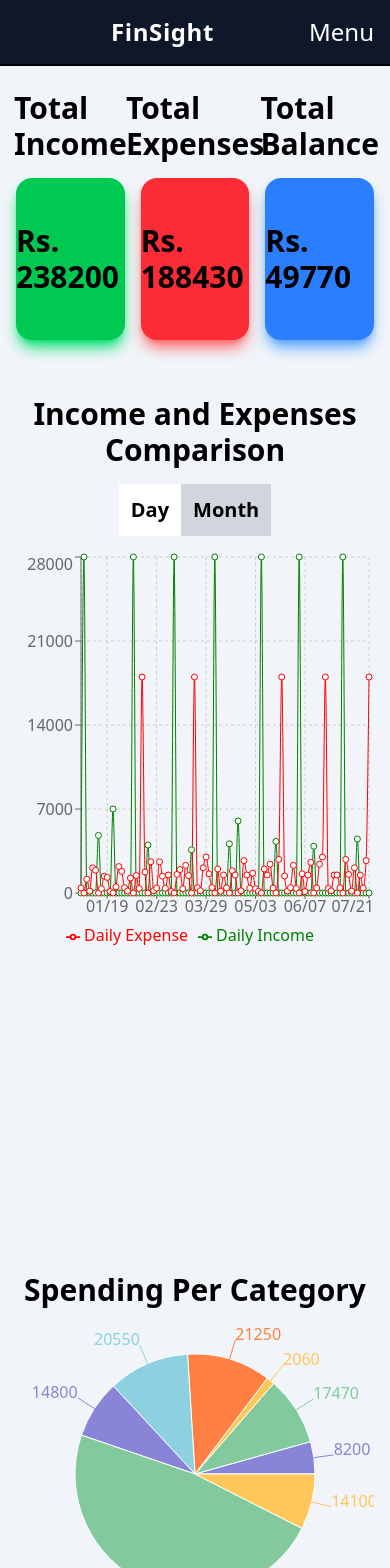
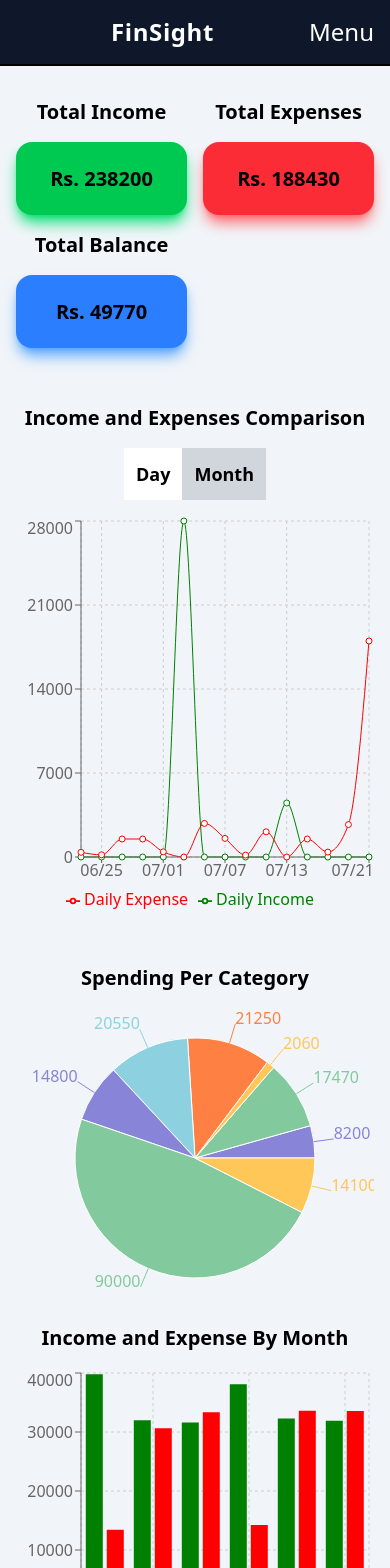
Before and after one commit to Amrit126/Finance-Dashboard, a React (Vite) app: page / in a window 390 px wide. Shown: the top 1568 px of the page. Built offline with nearby package versions, Linux system fonts and the light colour scheme.

Commit message:
Making home page responsive

```diff
--- a/src/components/Header.jsx
+++ b/src/components/Header.jsx
@@ -27,7 +27,7 @@ export function Header() {
                 </div>
             </div >
             <div className={`${showMenu ? 'translate-y-0' : '-translate-y-full'}
-            flex justify-between md:hidden text-lg md:text-2xl px-4 py-2 transition-all duration-300 absolute bg-white w-full
+            flex justify-between md:hidden text-lg md:text-xl lg:text-2xl px-4 py-2 transition-all duration-300 absolute bg-white w-full
             border-black border-b`}>
                 <LinkElements />
             </div>
--- a/src/pages/home/HomePage.jsx
+++ b/src/pages/home/HomePage.jsx
@@ -24,14 +24,15 @@ export function HomePage({ transactionsData }) {
             <Header />
             <div className="h-full bg-slate-100 p-4 md:p-8">
                 {/*Summary Cards*/}
-                <div className="grid grid-cols-3 gap-4 h-[250px] my-2 font-semibold text-3xl">
+                <div className="grid grid-cols-2 md:grid-cols-3 gap-4 h-[250px] my-4 font-semibold text-xl
+                md:text-3xl">
                     <SummaryCard transactionsData={transactionsData} />
                 </div>
 
                 {/*Line Graph */}
-                <div className="my-8 h-screen mt-14">
-                    <h2 className="text-3xl font-semibold text-center">Income and Expenses Comparison</h2>
-                    <div className="w-full flex justify-center p-4 text-xl font-bold">
+                <div className="my-12 mt-14">
+                    <h2 className="text-xl md:text-3xl font-semibold text-center">Income and Expenses Comparison</h2>
+                    <div className="w-full flex justify-center p-4 text-lg md:text-xl font-bold">
                         <button className={`${isDay ? 'bg-white' : 'bg-gray-300'} p-3 cursor-pointer
                         transition-all duration-300 hover:scale-105`}
                             onClick={turnOnDay}
@@ -45,16 +46,16 @@ export function HomePage({ transactionsData }) {
                 </div>
 
                 {/*Pie Chart and Bar Graph*/}
-                <div className="flex flex-col md:flex-row gap-4 w-full">
+                <div className="flex flex-col my-12 md:flex-row gap-4 w-full">
                     {/*Pie Chart*/}
                     <div className="w-full md:w-1/2" >
-                        <h2 className="text-3xl font-semibold text-center mb-4">Spending Per Category</h2>
+                        <h2 className="text-xl md:text-3xl font-semibold text-center mb-4">Spending Per Category</h2>
                         <PieChartGraph transactions={transactionsData} />
                     </div>
 
                     {/*Bar Graph*/}
                     <div className='w-full md:w-1/2'>
-                        <h2 className="text-3xl font-semibold text-center mb-4">Income and Expense By Month</h2>
+                        <h2 className="text-xl md:text-3xl font-semibold text-center mb-4">Income and Expense By Month</h2>
                         <BarGraph transactions={transactionsData} />
                     </div>
 
@@ -62,11 +63,11 @@ export function HomePage({ transactionsData }) {
 
                 {/*Last 5 Transactions*/}
                 <div className="w-full flex flex-col items-center mt-8">
-                    <h2 className="text-3xl font-semibold text-center mb-4">Recent Transactions</h2>
+                    <h2 className="text-xl md:text-3xl font-semibold text-center mb-4">Recent Transactions</h2>
                     <RecentTransactions transactions={transactionsData} />
                     <Link
-                        className="my-8 bg-gray-500 p-4 rounded-lg transition-all duration-300
-                        hover:scale-105 hover:bg-gray-400 cursor-pointer"
+                        className="my-8 bg-gray-300 p-4 rounded-lg transition-all duration-300
+                        hover:scale-105 hover:opacity-80 cursor-pointer"
                         to="/transactions"
                     >View All</Link>
                 </div>
--- a/src/pages/home/SummaryCards.jsx
+++ b/src/pages/home/SummaryCards.jsx
@@ -12,14 +12,14 @@ export function SummaryCard({ transactionsData }) {
                     <p>Rs. {getTotalIncome(transactionsData)}</p>
                 </div>
             </div>
-            <div className="flex flex-col items-center gap-4 text-3xl">
+            <div className="flex flex-col items-center gap-4">
                 <h1>Total Expenses</h1>
                 <div className="bg-red-500 w-full h-[90%] flex justify-center items-center  rounded-2xl
                         shadow-red-400 shadow-lg">
                     <p>Rs. {getTotalExpenses(transactionsData)}</p>
                 </div>
             </div>
-            <div className="flex flex-col items-center gap-4 text-3xl">
+            <div className="flex flex-col items-center gap-4">
                 <h1>Total Balance</h1>
                 <div className="bg-blue-500 w-full h-[90%] flex justify-center items-center  rounded-2xl
                         shadow-blue-400 shadow-lg">
--- a/src/utils/getIncomeExpensesByDay.js
+++ b/src/utils/getIncomeExpensesByDay.js
@@ -14,9 +14,10 @@ export function getIncomeExpensesByDay(transactions) {
             temp[data.date].expense += data.amount
         }
     })
+    const length = Object.keys(temp).length
 
-    if (temp.length > 30) {
-        return Object.values(temp).slice(temp.length - 30, temp.length)
+    if (length > 30) {
+        return Object.values(temp).slice(length - 15, length)
     }
 
     return (Object.values(temp))
--- a/src/utils/getIncomeExpensesByMonth.js
+++ b/src/utils/getIncomeExpensesByMonth.js
@@ -14,8 +14,11 @@ export function getIncomeExpensesByMonth(transactions) {
             temp[data.YearAndMonth].expense += data.amount
         }
     })
-    if (temp.length > 12) {
-        return Object.values(temp).slice(temp.length - 12, temp.length)
+
+    const length = Object.keys(temp)
+
+    if (length > 12) {
+        return Object.values(temp).slice(length - 12, length)
     }
 
     return Object.values(temp)
```
